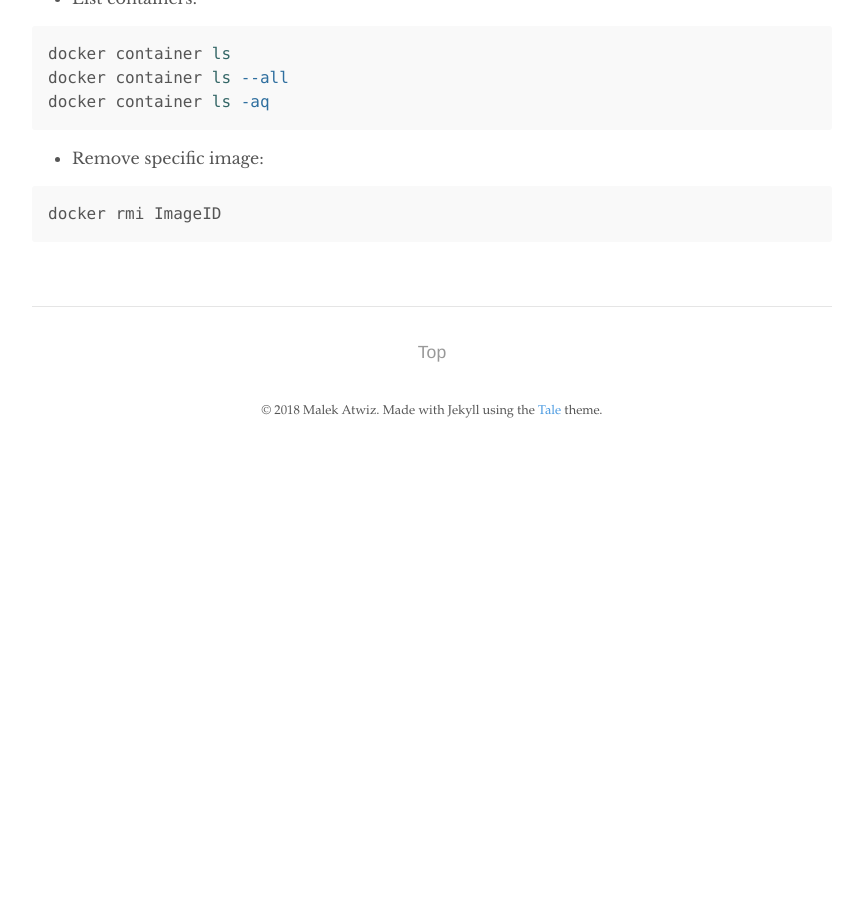
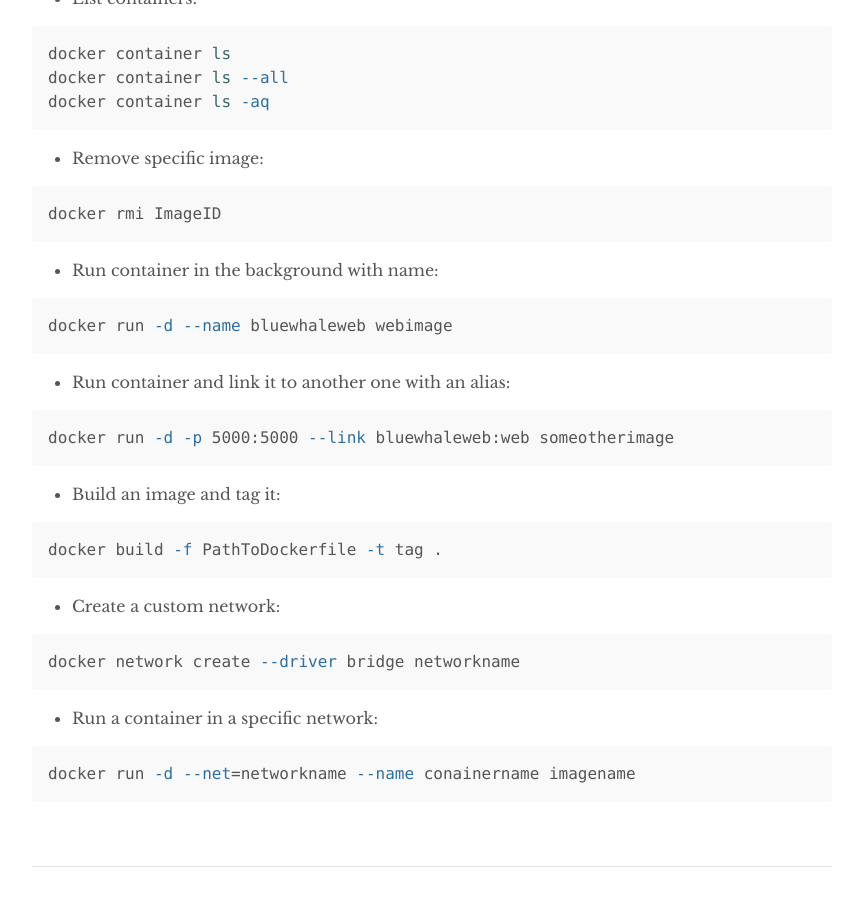
Before and after one commit to malekatwiz/Notes, a Jekyll site: the page built from _posts/2018-06-01-docker-commands.md, in a window 1280 px wide and 900 px high, scrolled down 1061 px. Shown: the whole window, without its empty margins (208-1071 px from the left). Built offline with Jekyll 4.4.1, drawn with Linux system fonts in a browser that asks for light colours; before the commit the page ends 1515 px from its top, so only the background shows below that.

Commit message:
docker commands

```diff
--- a/_posts/2018-06-01-docker-commands.md
+++ b/_posts/2018-06-01-docker-commands.md
@@ -47,3 +47,28 @@ docker container ls -aq
 {% highlight bash %}
 docker rmi ImageID
 {% endhighlight %}
+
+* Run container in the background with name:
+{% highlight bash %}
+docker run -d --name bluewhaleweb webimage
+{% endhighlight %}
+
+* Run container and link it to another one with an alias:
+{% highlight bash %}
+docker run -d -p 5000:5000 --link bluewhaleweb:web someotherimage
+{% endhighlight %}
+
+* Build an image and tag it:
+{% highlight bash %}
+docker build -f PathToDockerfile -t tag .
+{% endhighlight %}
+
+* Create a custom network:
+{% highlight bash %}
+docker network create --driver bridge networkname
+{% endhighlight %}
+
+* Run a container in a specific network:
+{% highlight bash %}
+docker run -d --net=networkname --name conainername imagename
+{% endhighlight %}
```
